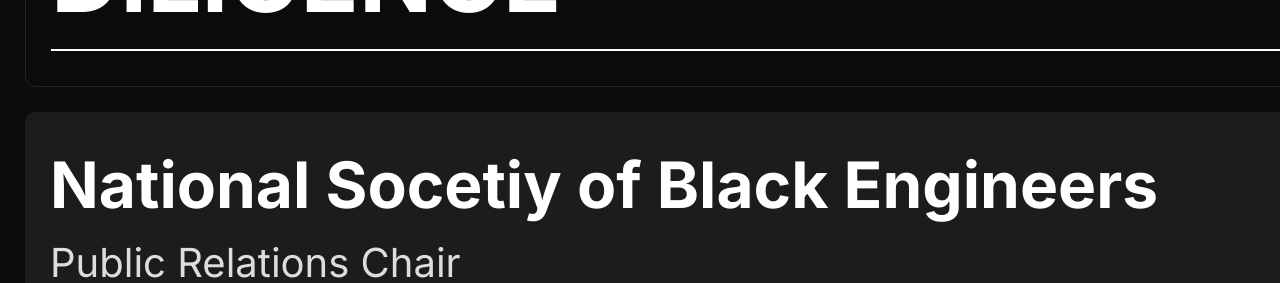
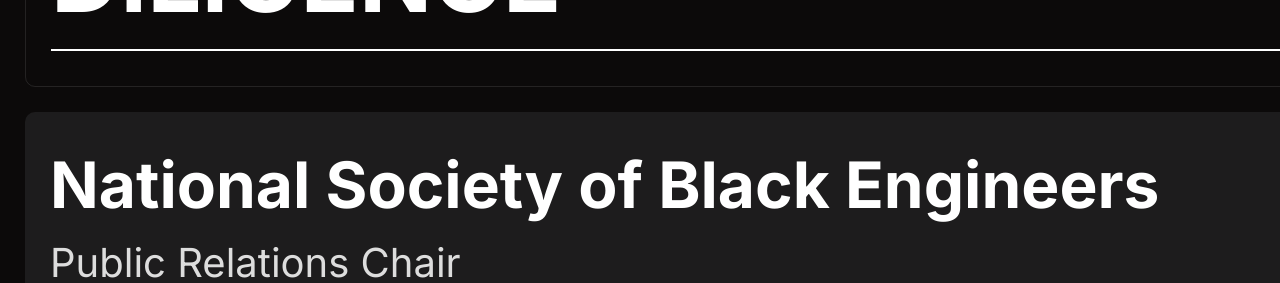
Before and after one commit to curtisrobinson2303/curtis-robinson-portfolio, a Next.js app: page / in a window 1280 px wide. Shown: the part 9980-10263 px from the top of the page. Built offline with nearby package versions, Linux system fonts and the light colour scheme.

Commit message:
spelling update

```diff
--- a/src/pages/index.js
+++ b/src/pages/index.js
@@ -352,7 +352,7 @@
           <div className="spacer"></div>
           <div className="leadership-element">
             <div className="leadership-container-element">
-              <h1>National Socetiy of Black Engineers</h1>
+              <h1>National Society of Black Engineers</h1>
               <h2>Public Relations Chair</h2>
               <h3>
                 I stimulate positive community development by actively
```
